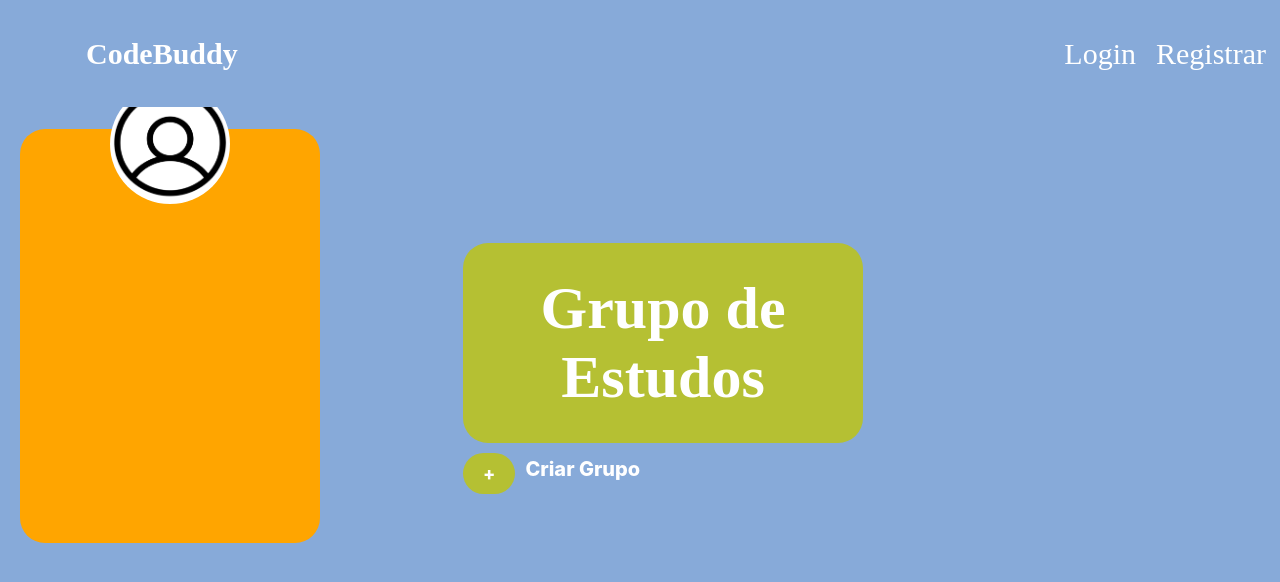
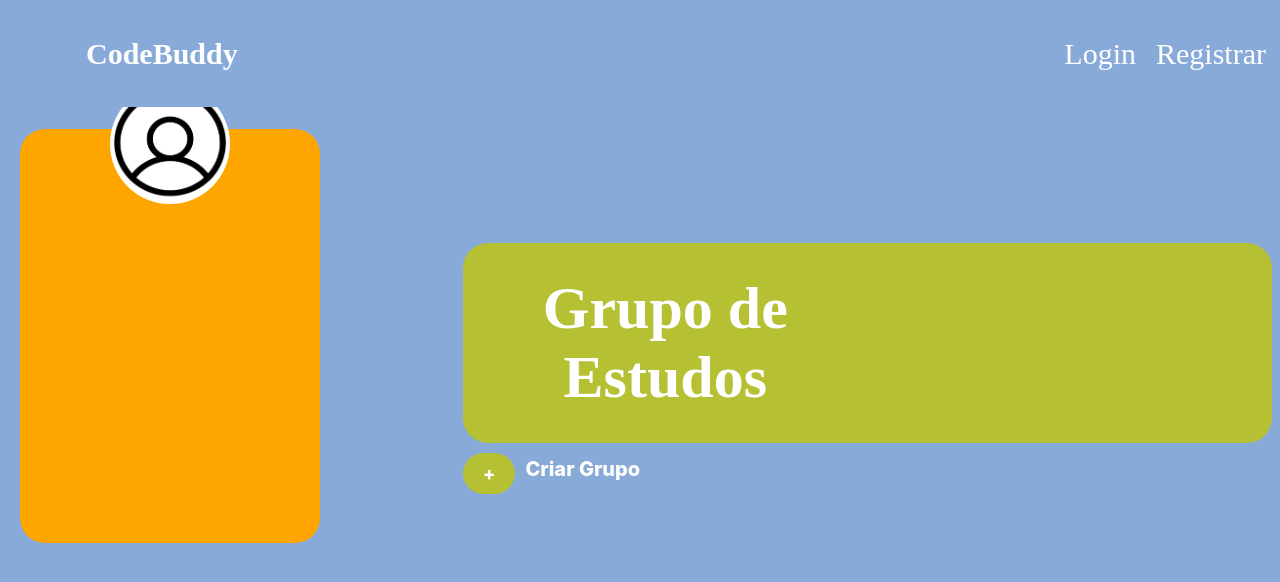
Before and after one commit to enzomaneira/CodeBuddy-Front, a React (Vite) app in the folder codebuddy-repo/: page /Profile in a window 1280 px wide. Shown: the top 582 px of the page. Built offline with nearby package versions, Linux system fonts and the light colour scheme; data requests are answered from the project's data file.

Commit message:
arrumando pag grupos

```diff
--- a/codebuddy-repo/src/pages/Grupo/Grupos.jsx
+++ b/codebuddy-repo/src/pages/Grupo/Grupos.jsx
@@ -4,7 +4,7 @@ import ContainerP from "../../components/container/ContainerP";
 import styles from "./Grupos.module.css";
 
 const Grupos = () => {
-  const [user, setUser] = useState(null);
+  const [user, setUser] = useState({}); // Inicializado como um objeto vazio
   const userId = 1;
 
   useEffect(() => {
@@ -13,12 +13,12 @@ const Grupos = () => {
       .then(data => {
         setUser(data);
         const currentUser = data.find(user => user.id === 2);
-        setCurrentUser(currentUser);
+        // Remova a linha abaixo, pois setCurrentUser não está definido
+        // setCurrentUser(currentUser);
         console.log(currentUser);
       })
       .catch(error => console.error('Error fetching users:', error));
   }, []);
-
 
   return (
     <div>
@@ -33,7 +33,7 @@ const Grupos = () => {
       </div>
       <div className={styles.container}>
         {console.log('Rendering Grupos component')}
-        {user ? (
+        {user && user.grupos ? (
           <div key={user.id} className={`${styles.userContainer}`}>
             {user.grupos.map((grupo, index) => (
               <ContainerP key={index}>
@@ -47,9 +47,6 @@ const Grupos = () => {
       </div>
     </div>
   );
-
-
-
 };
 
 export default Grupos;
--- a/codebuddy-repo/src/pages/Perfil/botao/BotaoGrupo.jsx
+++ b/codebuddy-repo/src/pages/Perfil/botao/BotaoGrupo.jsx
@@ -1,14 +1,16 @@
+// BotaoGrupo.jsx
 import React from "react";
 import { Link } from "react-router-dom";
 import styles from "./BotaoGrupo.module.css";
 
 const BotaoGrupo = () => {
-    return (
-  <div className={styles.container}>
-    Grupo de Estudos
-  </div>
-
-    )
+  return (
+    <div className={styles.container}>
+      <Link to="/Grupos" className={styles.link}>
+        Grupo de Estudos
+      </Link>
+    </div>
+  );
 };
 
 export default BotaoGrupo;
--- a/codebuddy-repo/src/pages/Perfil/botao/BotaoGrupo.module.css
+++ b/codebuddy-repo/src/pages/Perfil/botao/BotaoGrupo.module.css
@@ -1,15 +1,22 @@
-.container {
-    background-color: #B5C033;
-    color: white;
-    border-radius: 25px;
-    width: 400px;
+/* BotaoGrupo.module.css */
+.link {
+    text-decoration: none;
+    color: white; /* Adicione esta linha para definir a cor do texto como branco */
+    width: 50%;
     height: 200px;
-    font-size: 60px;
     display: flex;
     justify-content: center;
     align-items: center;
-    text-align: center;
+  }
+
+  .container {
+    background-color: #B5C033;
+    border-radius: 25px;
+    width: 100%;
+    font-size: 60px;
     font-family: bold;
     font-style: normal;
     font-weight: 800;
-}
+    text-align: center;
+    cursor: pointer;
+  }
```
